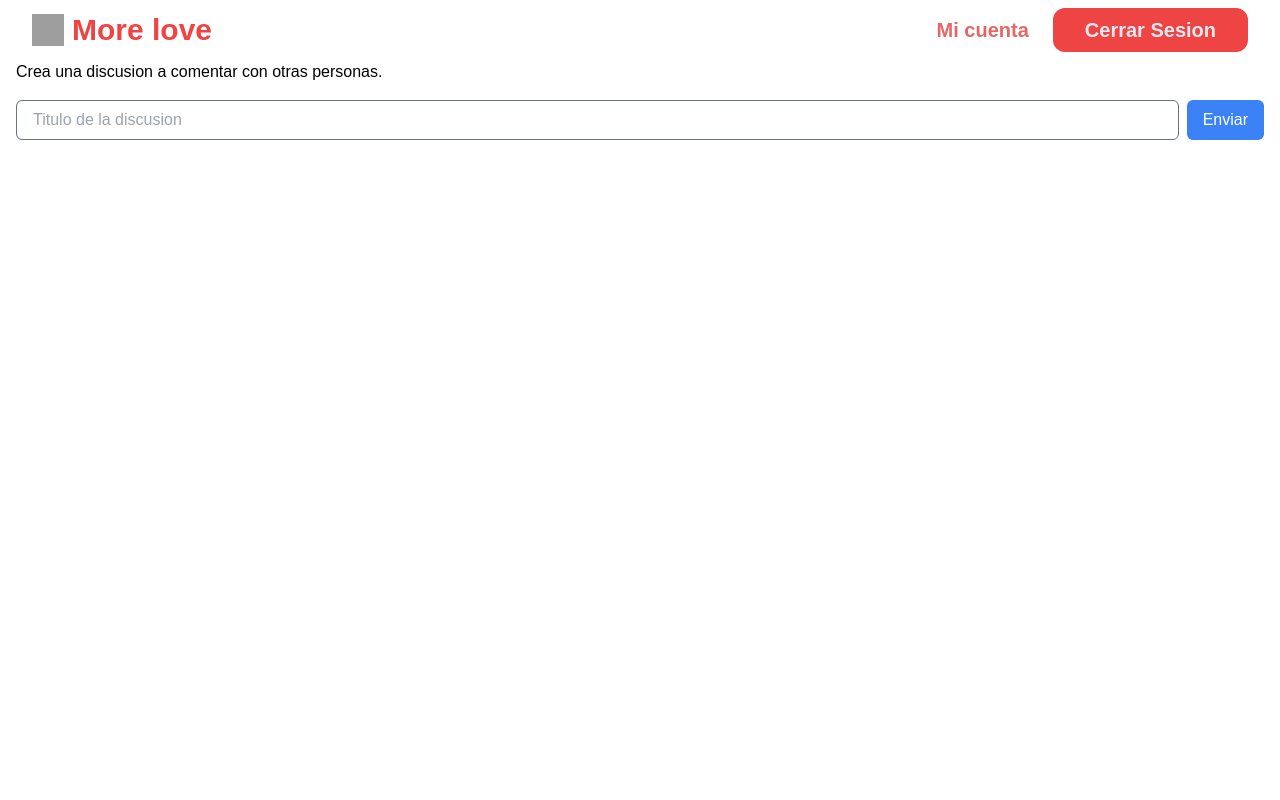
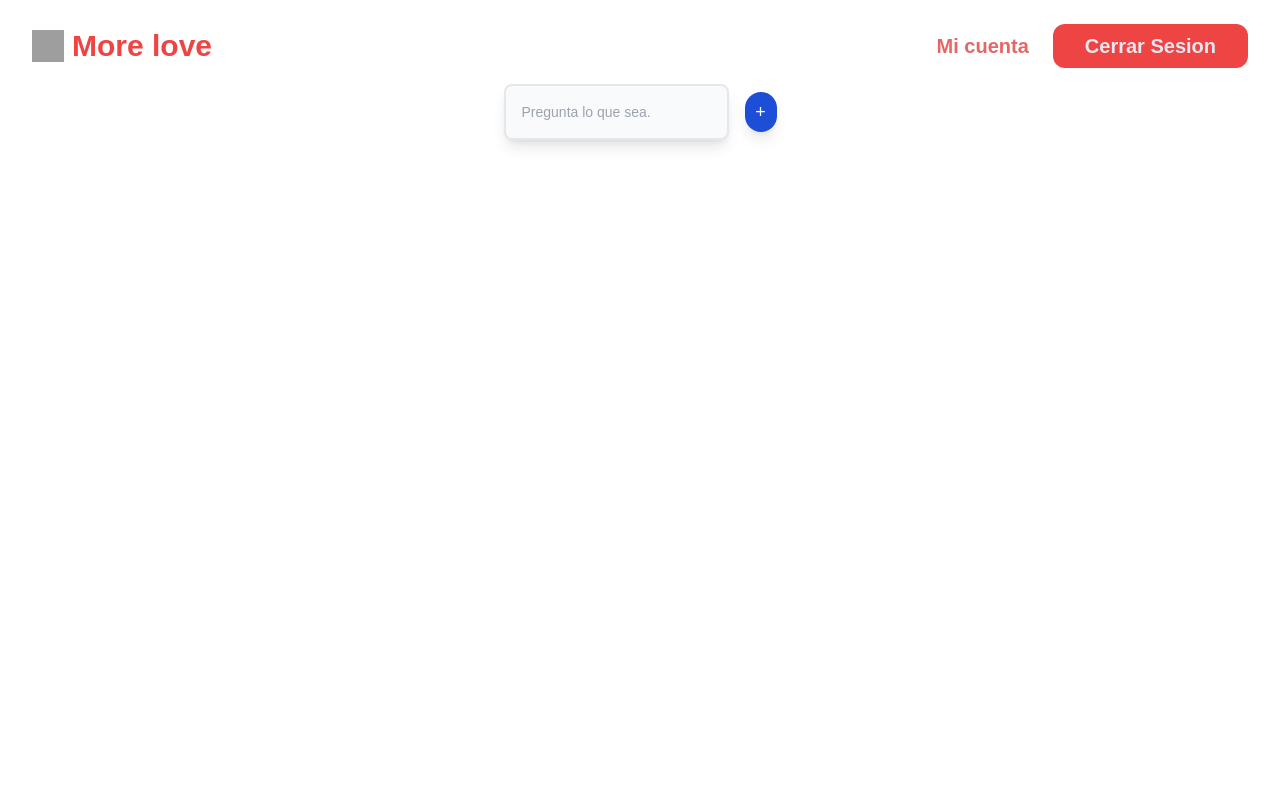
Before and after one commit to DaveAdbeel/App-citas, a Flask app: template templates/home.html in a window 1280 px wide. Run offline with Flask 3, Linux system fonts and the light colour scheme; the template is opened without the code that fills it, so the values that code supplies are empty; some libraries are stand-ins or nearby versions; some web fonts are replaced; grey boxes are pictures that could not be loaded.

Commit message:
centering page with margin-inline auto

```diff
--- a/templates/content.html
+++ b/templates/content.html
@@ -13,7 +13,7 @@
 
 </style>
 
-<main class="grid grid-cols-1 justify-between w-full h-full max-w-screen-2xl md:grid-cols-2  ">
+<main class="mx-auto grid grid-cols-1 justify-between w-full h-full max-w-screen-2xl md:grid-cols-2  ">
    <div class="flex flex-col justify-between">
       {% include 'components/navbar.html' %}
 
--- a/templates/home.html
+++ b/templates/home.html
@@ -1,6 +1,10 @@
 {% extends 'layout.html' %} {% block title %}More love | Chat de parejas{%
-endblock title %} {% block content %}
+endblock title %}
+{% block content %}
 <style>
+   body{
+      height: 100vh;
+   }
       @media (width <= 640px) {
       .bar-container {
          display: flex;
@@ -28,9 +32,9 @@ endblock title %} {% block content %}
          padding-block: 1em;
          grid-template-rows: 1fr;
       }
-   }e
+   }
 </style>
-<main class="w-full max-w-screen-2xl flex flex-col h-full px-4">
+<main class="mx-auto w-full max-w-screen-2xl flex flex-col h-full p-4 pb-8">
    <nav
       class="navbar flex px-4 py-2 text-white rounded-b-none justify-between items-center 2xl:flex 2xl:rounded-b-2xl"
    >
@@ -79,19 +83,21 @@ endblock title %} {% block content %}
    </nav>
 
 
-   <h1 class="mb-4">Crea una discusion a comentar con otras personas.</h1>
-   <form class="flex gap-2 text-white" action="/home" method="POST">
-      <input required pattern="[A-Za-z ]{4,50}" title="El titulo de la discusion debe tener al menos 5 caracteres" placeholder="Titulo de la discusion" type="text" class="sm:pl-4 sm:text-start text-center w-full rounded-md border border-solid border-gray-500 focus:outline-gray-500 text-gray-900" name="title_discussion">
-      <button type="submit" class="bg-blue-500 rounded-md py-2 px-4">Enviar</button>
+   <div class="mx-auto px-4 py-2  max-h-full max-w-3xl flex flex-col gap-2 bg-none">
+   <form action='/add_discussion' method="POST">
+         <div class="flex items-center gap-4">
+        <input type="text" id="title_discussion" class="block w-full p-4  text-sm text-gray-900  rounded-lg bg-gray-50 focus:outline-none  focus:border-gray-400 border-gray-200 border-2 shadow-lg" placeholder="Pregunta lo que sea." required name="title_discussion" pattern="[a-zA-Z 0-9 ¿-+¡!?]{5,100}" title="La pregunta debe tener como minimo 5 letras y maximo 100.">
+        <button type="submit" class="text-white  bg-blue-700 hover:bg-blue-800 focus:outline-none font-medium rounded-full text-lg font-black shadow-lg w-10 h-10">+</button>
+         </div>
    </form>
-
-   {% include 'components/render_chat.html' %}
+      <div class="max-h-full bg-white shadow-lg rounded-lg">{% include 'components/render_chat.html' %}</div>
+  </div>
 
 </main>
 
 
+<script src="{{url_for('static', filename='js/expand_menu.js')}}"></script>
 
-<script src="{{url_for('static', filename='js/expand_menu.js')}}"></script>
-<script src="https://cdn.jsdelivr.net/npm/sweetalert2@11"></script>
-{% include 'components/alert_home.html' %}
+
+
 {% endblock content %}
```
